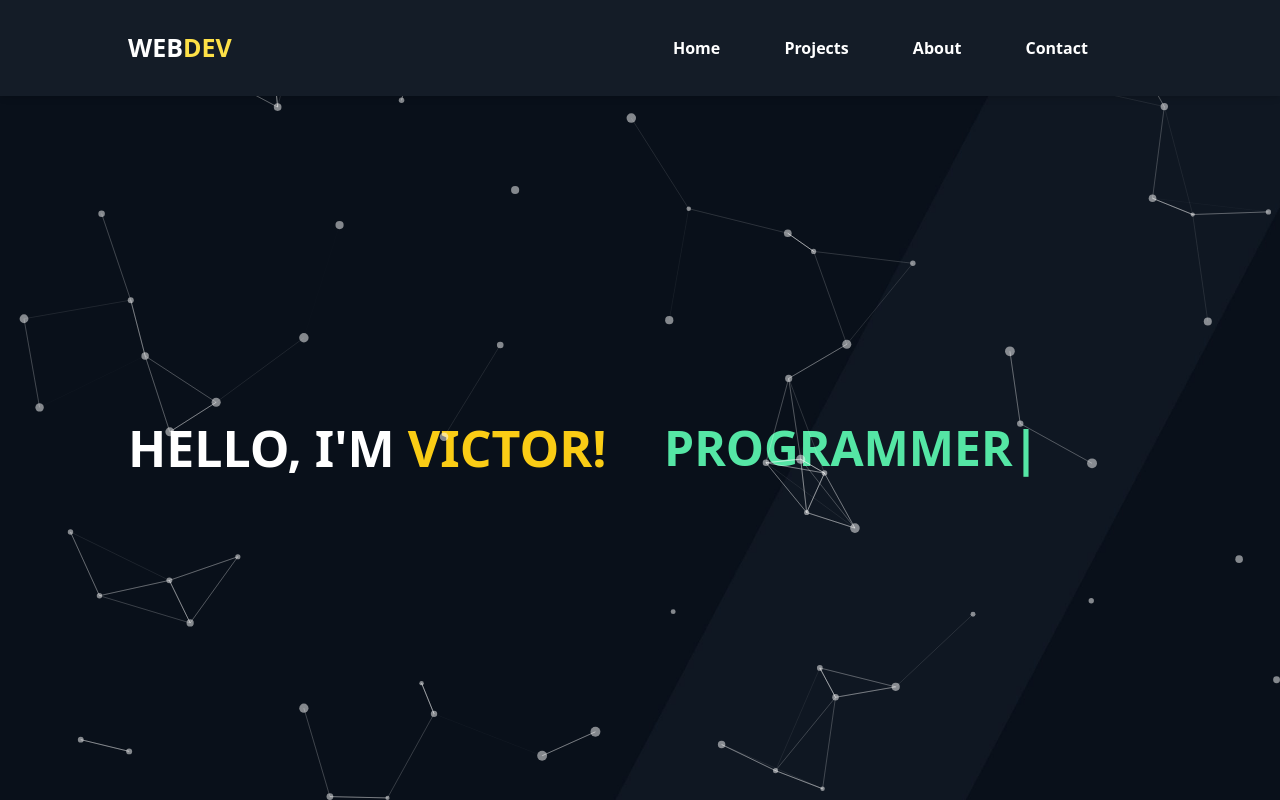
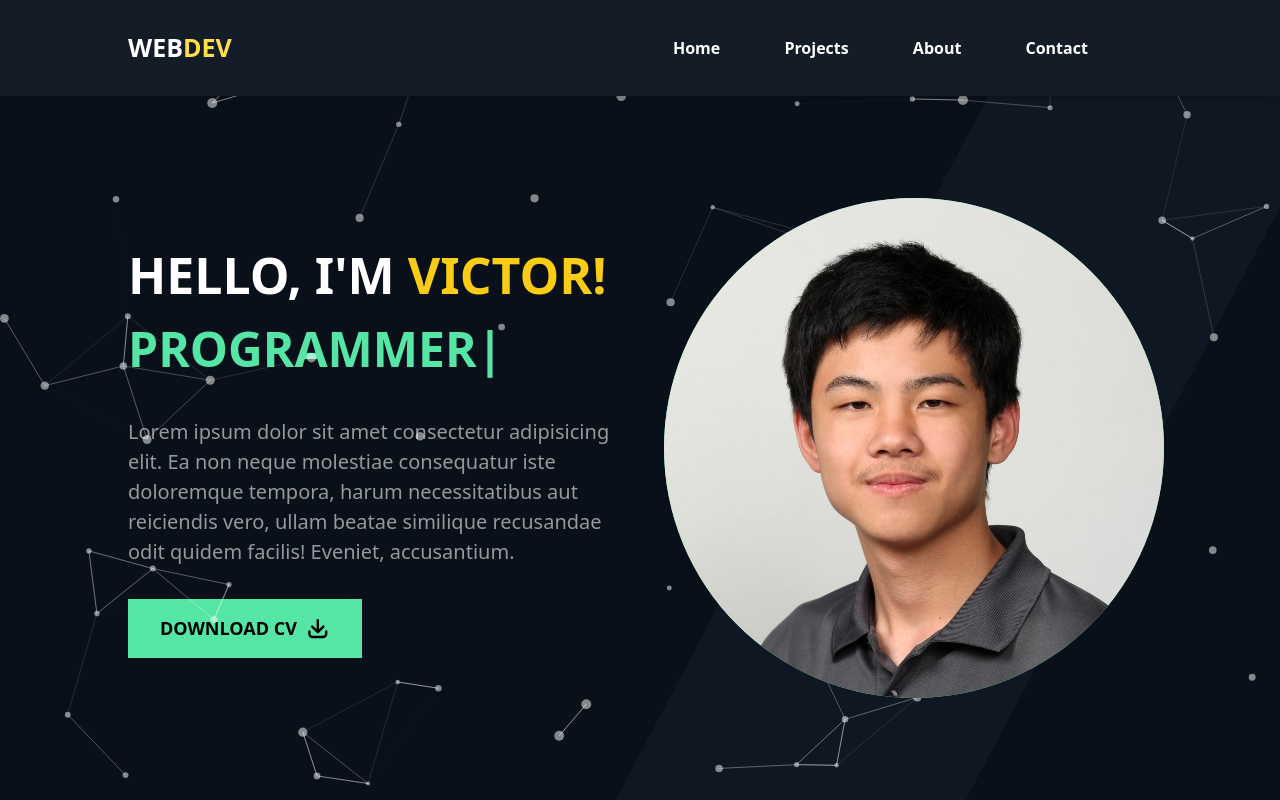
Before and after one commit to AwesomlyC/portfolio, a Next.js app: page / in a window 1280 px wide. Built offline with nearby package versions, Linux system fonts and the light colour scheme.

Commit message:
added profile picture, added template button to download cv.

```diff
--- a/components/Hero.tsx
+++ b/components/Hero.tsx
@@ -1,18 +1,43 @@
-import React from 'react'
-import Particle from './Particle'
-import TextEffect from './TextEffect'
+import React from "react";
+import Particle from "./Particle";
+import TextEffect from "./TextEffect";
+import Image from "next/image";
+import { ArrowDownTrayIcon } from "@heroicons/react/16/solid";
 const Hero = () => {
   return (
     <div className="h-[88vh] bg-[url('/images/banner.jpg')] bg-cover bg-center">
-        <Particle />
-        <div className='w-[80%] grid-cols-1 mx-auto grid lg:grid-cols-2 gap-[3rem] h-[100%] items-center'>
-          <h1 className='text-[35px] md:text-[50px] text-white font-bold'>
-            HELLO, I'M <span className='text-yellow-400'>VICTOR!</span>
+      <Particle />
+      <div className="w-[80%] grid-cols-1 mx-auto grid lg:grid-cols-2 gap-[3rem] h-[100%] items-center">
+        <div>
+          <h1 className="text-[35px] md:text-[50px] text-white font-bold">
+            HELLO, I'M <span className="text-yellow-400">VICTOR!</span>
           </h1>
           <TextEffect />
+          <p className='mt-[2rem] text-[20px] text-[#ffffff92]'>
+            Lorem ipsum dolor sit amet consectetur adipisicing elit. Ea non
+            neque molestiae consequatur iste doloremque tempora, harum
+            necessitatibus aut reiciendis vero, ullam beatae similique
+            recusandae odit quidem facilis! Eveniet, accusantium.
+          </p>
+          <div className='mt-[2rem] flex-col space-y-6 sm:space-y-0 sm:flex sm:flex-row items-center sm:space-x-6'>
+            <button className='px-[2rem] hover:bg-yellow-400 transition-all duration-200 py-[1rem] text-[18px] font-bold uppercase bg-[#55e6a5] text-black flex items:center space-x-2'>
+              <p>Download CV</p>
+              <ArrowDownTrayIcon className='w-[1.6rem] h-[1.7rem] text-black' />
+            </button>
+
+          </div>
         </div>
+        <div className="w-[500px] hidden bg-[#55e6a5] relative lg:flex items-center rounded-full h-[500px]">
+          <Image
+            src="/images/profilepicture.jpg"
+            alt="user"
+            layout="fill"
+            className="object-cover rounded-full"
+          />
+        </div>
+      </div>
     </div>
-  )
-}
+  );
+};
 
 export default Hero;
```
Also changed, not shown: public/images/profilepicture.jpg (added).
